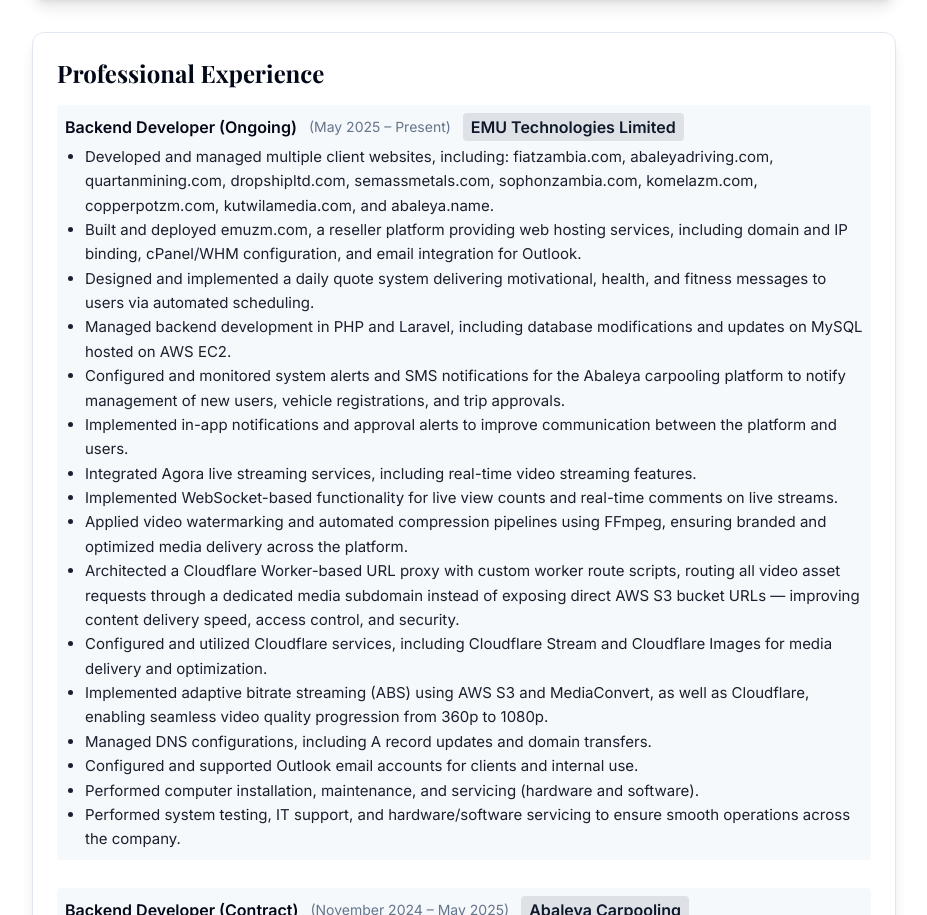
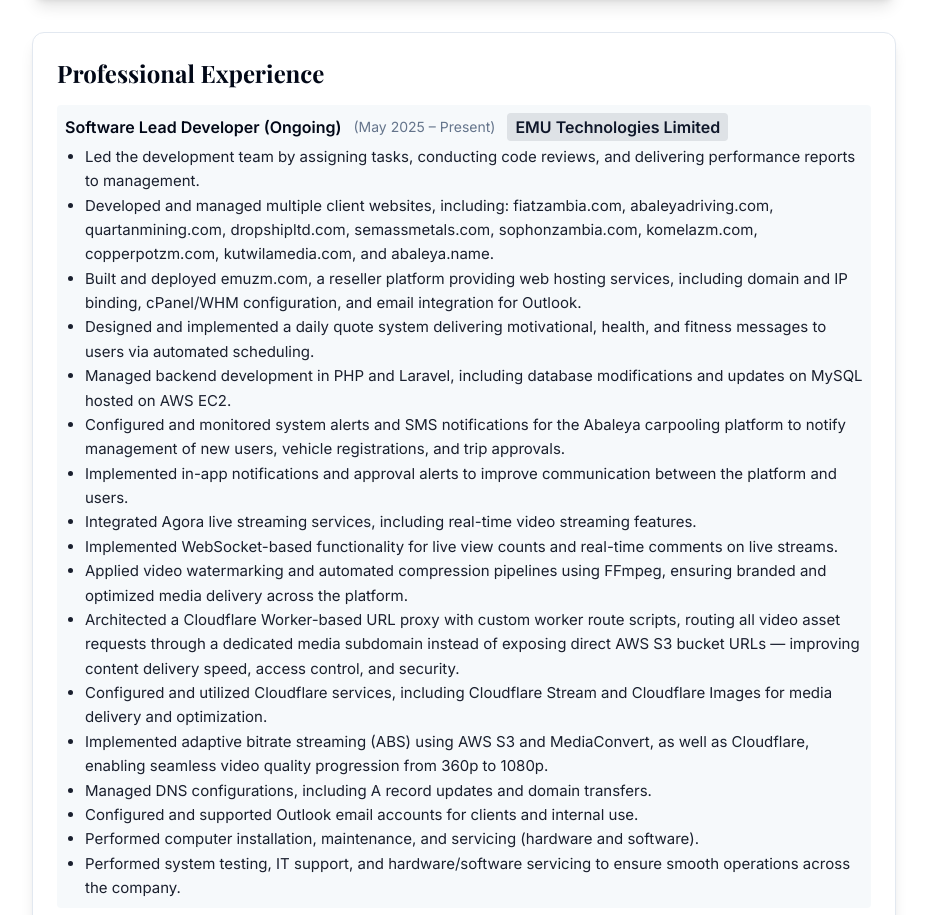
Before and after one commit to MunguInfinity/Wangu-Ngalati-Portfolio, a React (Vite) app: page / in a window 1280 px wide. Shown: the part 2060-2975 px from the top of the page, without its empty margins (336-1263 px from the left). Built offline with nearby package versions, Linux system fonts and the light colour scheme.

Commit message:
Role changed from Backend Developer (Ongoing) → Software Lead Developer (Ongoing) New description bullet added at the top: "Led the development team by assigning tasks, conducting code reviews, and delivering performance reports to management."

```diff
--- a/src/data/portfolioData.ts
+++ b/src/data/portfolioData.ts
@@ -54,9 +54,10 @@
 export const experience = [
   {
     company: "EMU Technologies Limited",
-    role: "Backend Developer (Ongoing)",
+    role: "Software Lead Developer (Ongoing)",
     period: "May 2025 – Present",
     description: [
+      "Led the development team by assigning tasks, conducting code reviews, and delivering performance reports to management.",
       "Developed and managed multiple client websites, including: fiatzambia.com, abaleyadriving.com, quartanmining.com, dropshipltd.com, semassmetals.com, sophonzambia.com, komelazm.com, copperpotzm.com, kutwilamedia.com, and abaleya.name.",
       "Built and deployed emuzm.com, a reseller platform providing web hosting services, including domain and IP binding, cPanel/WHM configuration, and email integration for Outlook.",
       "Designed and implemented a daily quote system delivering motivational, health, and fitness messages to users via automated scheduling.",
```
